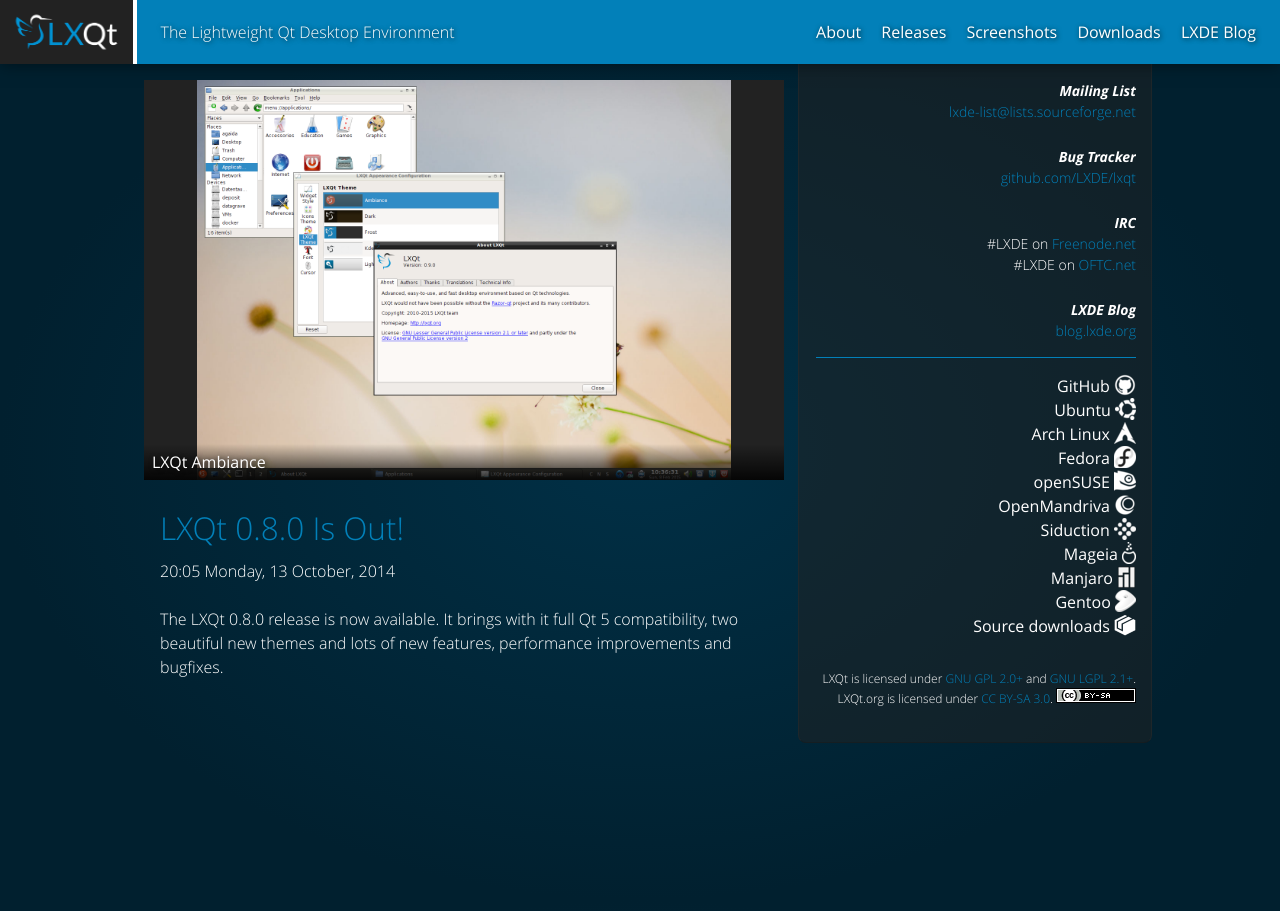
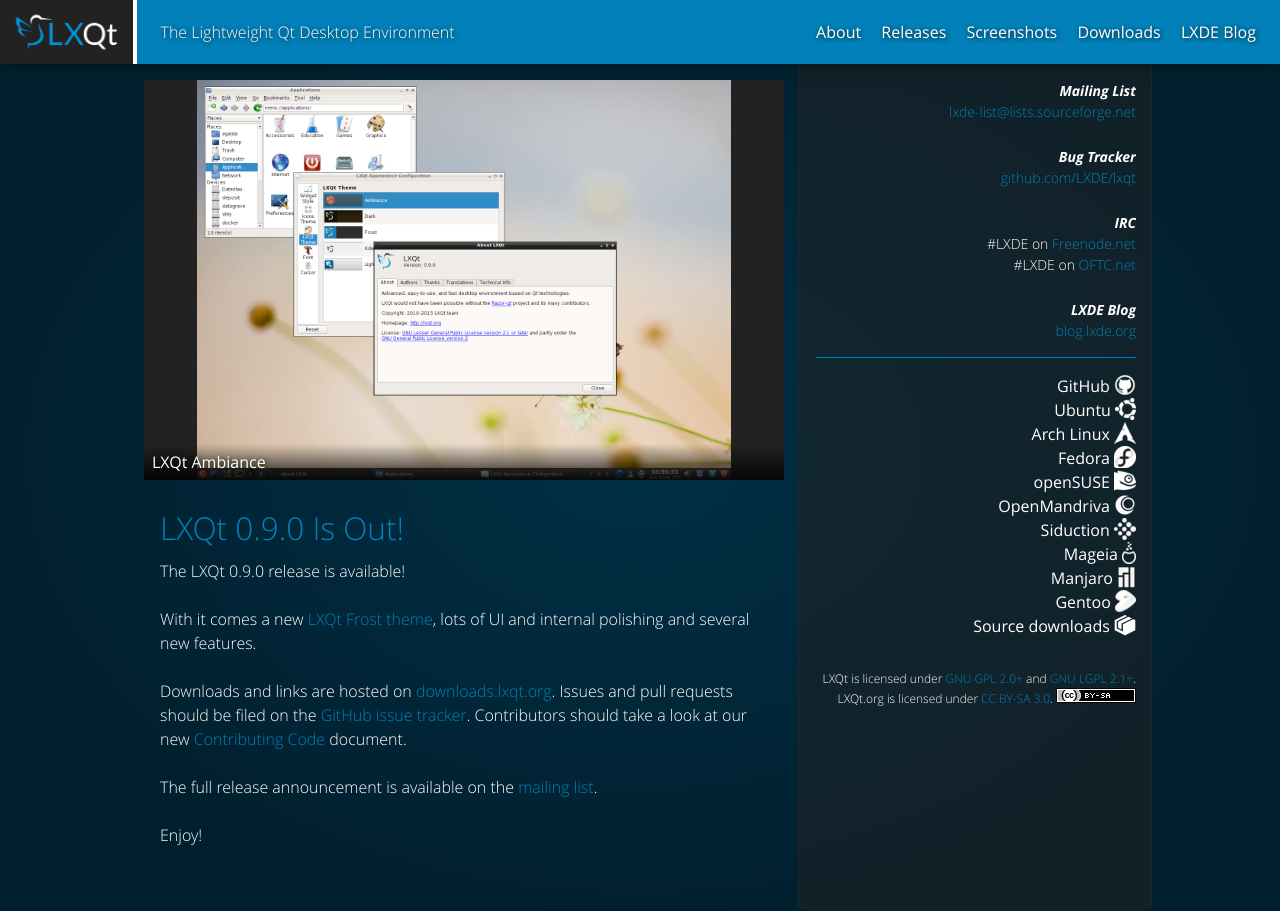
Before and after one commit to lxqt/lxqt.github.io, a Jekyll site: the page built from index.html, in a window 1280 px wide. Built offline with Jekyll 4.4.1, drawn with Linux system fonts in a browser that asks for light colours.

Commit message:
Add release announcement for LXQt 0.9

```diff
--- /dev/null
+++ b/_posts/2015-02-08-release-0-9-0.md
@@ -0,0 +1,24 @@
+---
+layout: post
+title: LXQt 0.9.0 is out!
+slug: release-0-9-0
+date: 2015-02-08 13:37:20
+promoted: true
+categories: release
+---
+
+The LXQt 0.9.0 release is available!
+
+With it comes a new [LXQt Frost theme](/screenshots/frost/), lots of UI and
+internal polishing and several new features.
+
+Downloads and links are hosted on [downloads.lxqt.org](http://downloads.lxqt.org).
+Issues and pull requests should be filed on the
+[GitHub issue tracker](https://github.com/lxde/lxqt).
+Contributors should take a look at our new
+[Contributing Code](https://github.com/lxde/lxqt/wiki/Contributing-code) document.
+
+The full release announcement is available on the
+[mailing list](http://sourceforge.net/p/lxde/).
+
+Enjoy!
--- a/index.html
+++ b/index.html
@@ -18,20 +18,23 @@
 				</div>
 			</figure>
 		</a>
-	</li>{% endif %}{% endfor %}
+	</li>{% endif %}
+{% endfor %}
 </ol>
-{% for post in site.posts limit:3 %}{% if post.promoted %}							<article id="article-{{ post.slug }}" class="post">
+{% for post in site.posts limit:3 %}
+	{% if post.promoted %}
+		<article id="article-{{ post.slug }}" class="post">
 			<header>
 				<hgroup>
 					<h1><a href="{{ post.url }}">{{ post.title }}</a></h1>
 				</hgroup>
-									<p class="date"><time datetime="{{ post.date | date: '%F %R' }}">{{ post.date | date: '%R %A, %-d %B, %Y' }}</time></p>
-									{% if post.author %}<p class="author">{{ post.author }}</p>{% endif %}
 			</header>
 			<div class="wrapper">
 				<main>
-										{{ post.excerpt }}
+					{{ post.content }}
 				</main>
 				<footer>{% if post.meta %}<p class="meta">{{ post.meta }}</p>{% endif %}</footer>
 			</div>
-							</article>{% endif %}{% endfor %}
+		</article>
+	{% endif %}
+{% endfor %}
```
Also changed, not shown: _posts/2014-10-13-release-0-8-0.md (+1 -1 lines). Lines whose indentation alone changed are shown as unchanged.
